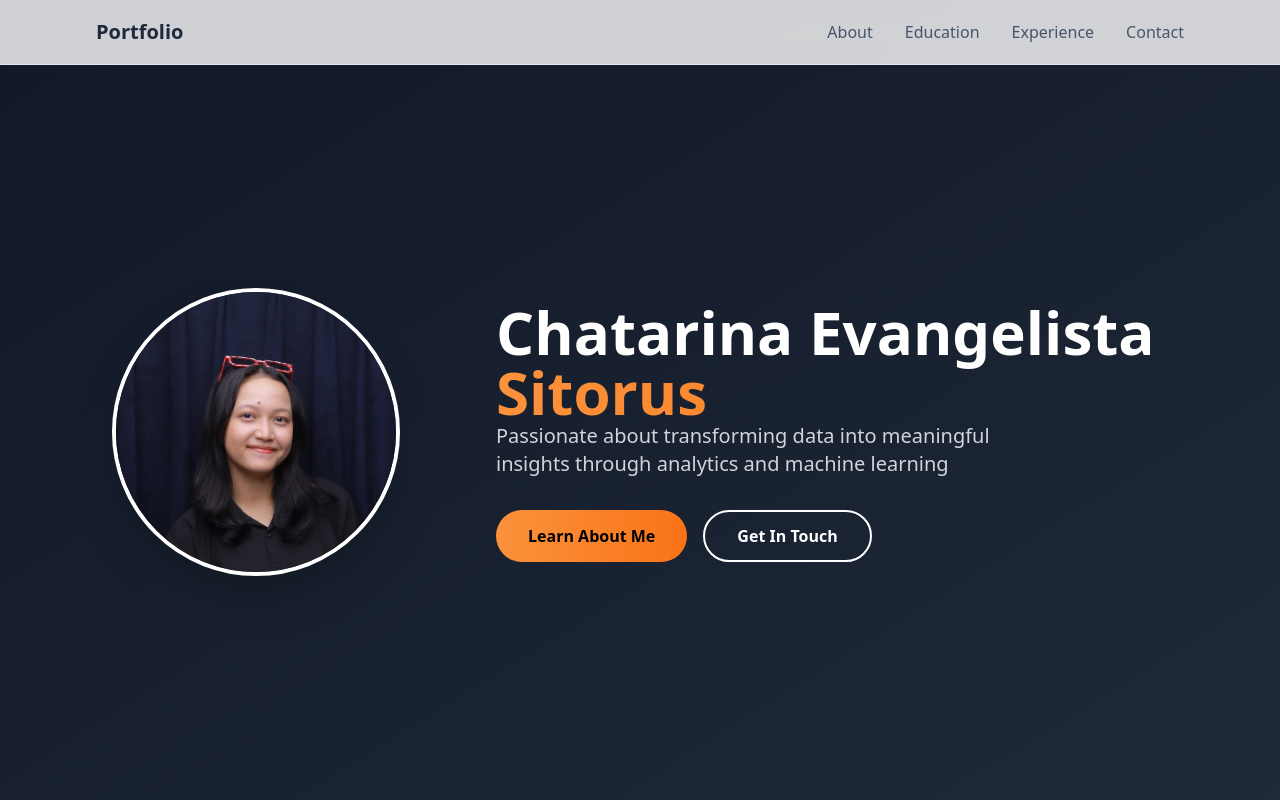
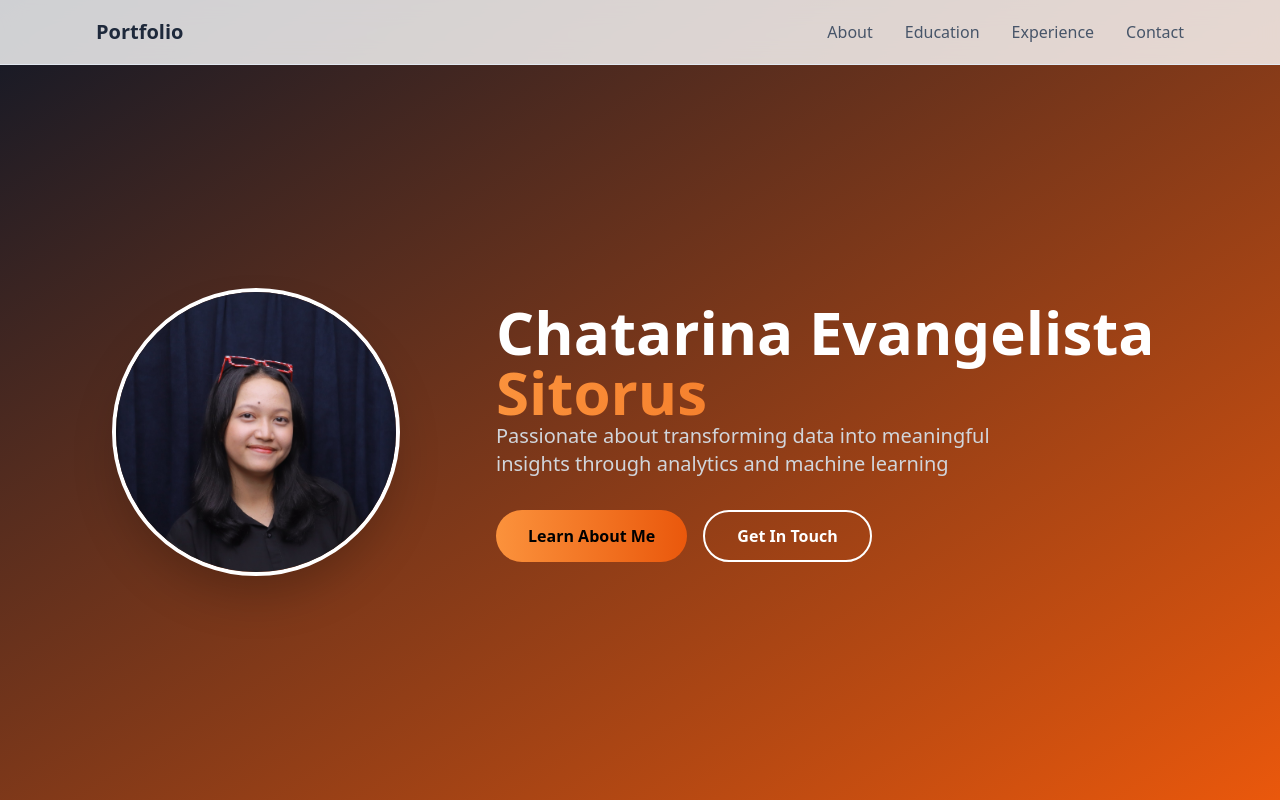
Before and after one commit to Chatarinaeva/portfolio-chatarinaeva, a React (Vite) app: page / in a window 1280 px wide. Shown: the top 800 px of the page. Built offline with nearby package versions, Linux system fonts and the light colour scheme.

Commit message:
Change gradient color from gray to orange in App.tsx

```diff
--- a/src/App.tsx
+++ b/src/App.tsx
@@ -86,7 +86,7 @@ function App() {
       </section> */}
 
     {/* Hero Section */}
-    <section className="h-auto min-h-screen pt-20 sm:pt-16 flex items-center px-4 sm:px-6 lg:px-16 bg-gradient-to-br from-gray-900 to-gray-800">
+    <section className="h-auto min-h-screen pt-20 sm:pt-16 flex items-center px-4 sm:px-6 lg:px-16 bg-gradient-to-br from-gray-900 to-orange-600">
       <div className="max-w-6xl mx-auto flex flex-col md:flex-row items-center md:items-center gap-12 w-full md:pl-12">
         <div className="flex-shrink-0">
           <div className="w-40 h-40 sm:w-48 sm:h-48 md:w-72 md:h-72 rounded-full overflow-hidden shadow-2xl border-4 border-white mx-auto md:mx-0">
@@ -100,7 +100,7 @@ function App() {
         <div className="text-center md:text-left md:ml-12 flex-1">
           <h1 className="text-4xl sm:text-5xl lg:text-6xl font-bold text-white">
             Chatarina Evangelista
-            <span className="block text-transparent bg-clip-text bg-gradient-to-r from-orange-400 to-orange-500">
+            <span className="block text-transparent bg-clip-text bg-gradient-to-r from-orange-400 to-orange-600">
               Sitorus
             </span>
           </h1>
@@ -110,13 +110,13 @@ function App() {
           <div className="flex flex-col sm:flex-row gap-4 justify-center md:justify-start">
             <button
               onClick={() => scrollToSection('about')}
-              className="bg-gradient-to-r from-orange-400 to-orange-500 text-black px-8 py-3 rounded-full font-semibold hover:shadow-lg transform hover:-translate-y-1 transition-all duration-300"
+              className="bg-gradient-to-r from-orange-400 to-orange-600 text-black px-8 py-3 rounded-full font-semibold hover:shadow-lg transform hover:-translate-y-1 transition-all duration-300"
             >
               Learn About Me
             </button>
             <button
               onClick={() => scrollToSection('contact')}
-              className="border-2 border-white text-white px-8 py-3 rounded-full font-semibold hover:bg-orange-500 hover:text-black transition-all duration-300"
+              className="border-2 border-white text-white px-8 py-3 rounded-full font-semibold hover:bg-orange-600 hover:text-black transition-all duration-300"
             >
               Get In Touch
             </button>
```
